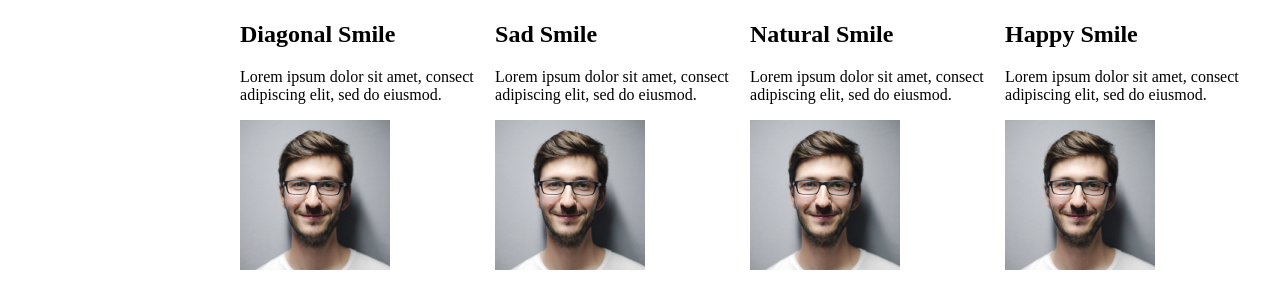
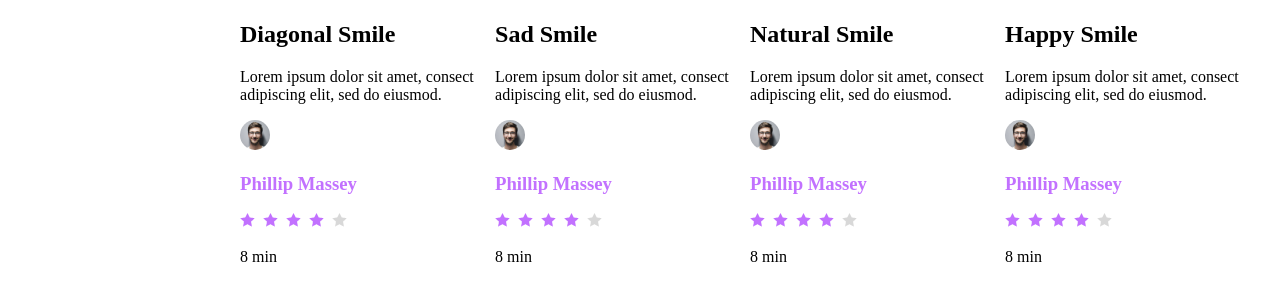
Before and after one commit to marktipton/atlas-web-development, a plain HTML site: page css_advanced/index.html in a window 1280 px wide. Shown: the part 1650-1940 px from the top of the page. Drawn offline with Linux system fonts and the light colour scheme; a web font is replaced by a local one.

Commit message:
made small phillip

```diff
--- a/css_advanced/index.html
+++ b/css_advanced/index.html
@@ -84,7 +84,7 @@
               <h2>Diagonal Smile</h2>
               <p>Lorem ipsum dolor sit amet, consect adipiscing elit, sed do eiusmod.</p>
               <div class="author">
-                <img src="images/Phillip.png">
+                <img src="images/Phillip.png" class="circle small">
                 <h3 class="highlight">Phillip Massey</h3>
               </div>
               <div class="rating">
@@ -99,7 +99,7 @@
               <h2>Sad Smile</h2>
               <p>Lorem ipsum dolor sit amet, consect adipiscing elit, sed do eiusmod.</p>
               <div class="author">
-                <img src="images/Phillip.png" alt="">
+                <img src="images/Phillip.png" alt="" class="circle small">
                 <h3 class="highlight">Phillip Massey</h3>
               </div>
               <div class="rating">
@@ -114,7 +114,7 @@
               <h2>Natural Smile</h2>
               <p>Lorem ipsum dolor sit amet, consect adipiscing elit, sed do eiusmod.</p>
               <div class="author">
-                <img src="images/Phillip.png" alt="">
+                <img src="images/Phillip.png" alt="" class="circle small">
                 <h3 class="highlight">Phillip Massey</h3>
               </div>
               <div class="rating">
@@ -129,7 +129,7 @@
               <h2>Happy Smile</h2>
               <p>Lorem ipsum dolor sit amet, consect adipiscing elit, sed do eiusmod.</p>
               <div class="author">
-                <img src="images/Phillip.png" alt="">
+                <img src="images/Phillip.png" alt="" class="circle small">
                 <h3 class="highlight">Phillip Massey</h3>
               </div>
               <div class="rating">
--- a/css_advanced/styles.css
+++ b/css_advanced/styles.css
@@ -183,3 +183,8 @@ button {
 .video-block {
   display: flex;
 }
+
+.small {
+  width: 30px;
+  height: 30px;
+}
```
